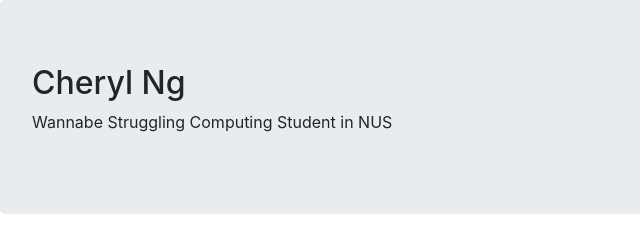
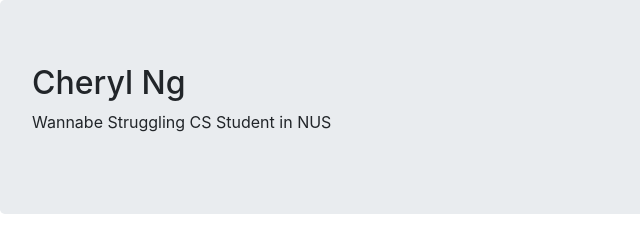
Before and after one commit to szktm/testing-git, a plain HTML site: page index.html in a window 1280 px wide. Shown: the top 240 px of the page, 0-640 px from the left. Drawn offline with nearby package versions, Linux system fonts and the light colour scheme.

Commit message:
quick fix

```diff
--- a/index.html
+++ b/index.html
@@ -13,7 +13,7 @@
   <body>
     <div class="jumbotron">
         <h2>Cheryl Ng</h2>
-        <p>Wannabe Struggling Computing Student in NUS</p>
+        <p>Wannabe Struggling CS Student in NUS</p>
     </div>
 
     <div class="row">
```
